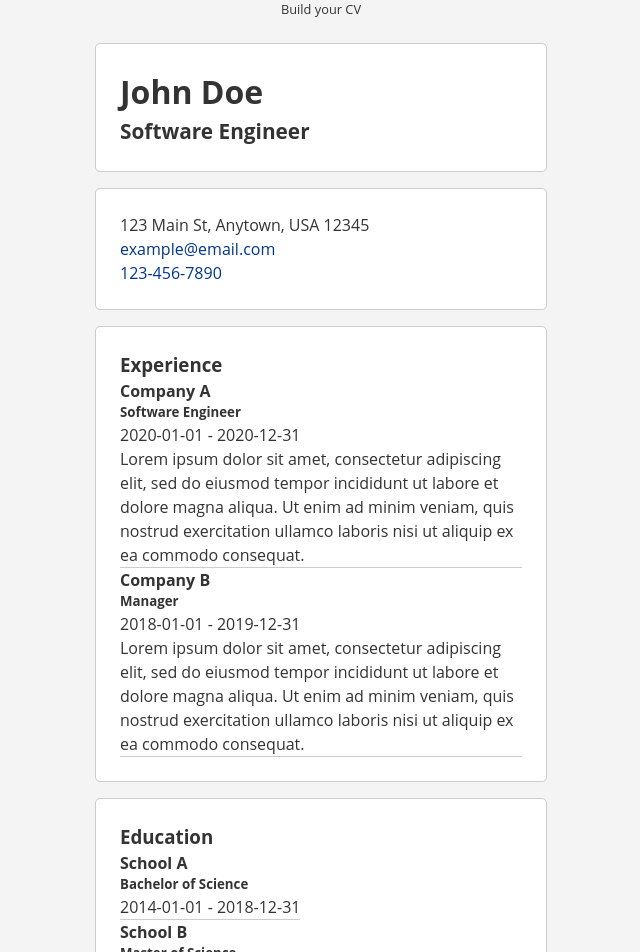
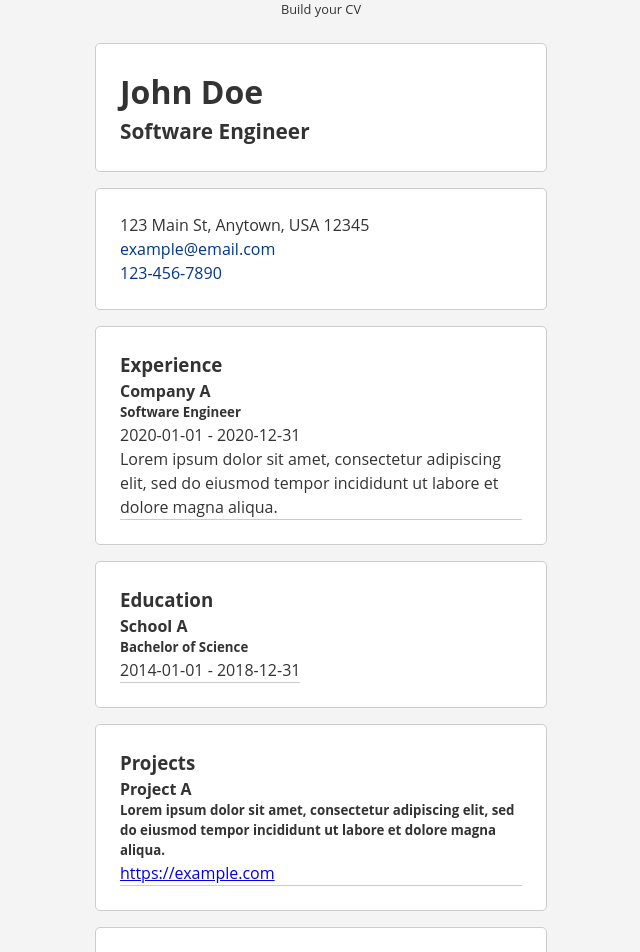
Before and after one commit to r0hitm/cv-app, a React (Create React App) app: page / in a window 1280 px wide. Shown: the top 952 px of the page, without its empty margins (319-959 px from the left). Built offline with nearby package versions, Linux system fonts and the light colour scheme.

Commit message:
Separated dummy data into a separate file

```diff
--- a/src/App.js
+++ b/src/App.js
@@ -7,67 +7,19 @@ import Education from "./components/Education.js";
 import Project from "./components/Projects.js";
 import EditToggleBtn from "./components/EditToggleBtn.js";
 
-import ExperienceFactory from "./js/ExperienceFactory.js"; // Factory function for Experience objects
-import EducationFactory from "./js/EducationFactory.js"; // Factory function for education
-import ProjectFactory from "./js/ProjectsFactory.js"; // Factory function for projects
-
-const dummyData = {
-    name: "John Doe",
-    title: "Software Engineer",
-    email: "example@email.com",
-    phone: "123-456-7890",
-    address: "123 Main St, Anytown, USA 12345",
-    experiences: [
-        ExperienceFactory(
-            "Company A",
-            "Software Engineer",
-            "2020-01-01",
-            "2020-12-31",
-            "Lorem ipsum dolor sit amet, consectetur adipiscing elit, sed do eiusmod tempor incididunt ut labore et dolore magna aliqua. Ut enim ad minim veniam, quis nostrud exercitation ullamco laboris nisi ut aliquip ex ea commodo consequat."
-        ),
-        ExperienceFactory(
-            "Company B",
-            "Manager",
-            "2018-01-01",
-            "2019-12-31",
-            "Lorem ipsum dolor sit amet, consectetur adipiscing elit, sed do eiusmod tempor incididunt ut labore et dolore magna aliqua. Ut enim ad minim veniam, quis nostrud exercitation ullamco laboris nisi ut aliquip ex ea commodo consequat."
-        ),
-    ],
-    education: [
-        EducationFactory(
-            "School A",
-            "Bachelor of Science",
-            "2014-01-01",
-            "2018-12-31"
-        ),
-        EducationFactory(
-            "School B",
-            "Master of Science",
-            "2018-01-01",
-            "2020-12-31"
-        ),
-    ],
-    projects: [
-        ProjectFactory(
-            "Project A",
-            "Lorem ipsum dolor sit amet, consectetur adipiscing elit, sed do eiusmod tempor incididunt ut labore et dolore magna aliqua. Ut enim ad minim veniam, quis nostrud exercitation ullamco laboris nisi ut aliquip ex ea commodo consequat.",
-            "2020-01-01",
-            "2020-12-31",
-            "https://example.com"
-        ),
-        ProjectFactory(
-            "Project B",
-            "Lorem ipsum dolor sit amet, consectetur adipiscing elit, sed do eiusmod tempor incididunt ut labore et dolore magna aliqua. Ut enim ad minim veniam, quis nostrud exercitation ullamco laboris nisi ut aliquip ex ea commodo consequat.",
-            "2019-01-01",
-            "2019-12-31",
-            "https://example.com"
-        ),
-    ],
-    skills: "JavaScript, React, Node, Express, MongoDB",
-};
+import dummyCVData from "./dummyCVData.json";
 
 function App() {
-    const [data, setData] = useState(dummyData);
+    const [data, setData] = useState(dummyCVData);
+    const [name, setName] = useState(data.name);
+    // const [title, setTitle] = useState(data.title);
+    // const [email, setEmail] = useState(data.email);
+    // const [phone, setPhone] = useState(data.phone);
+    // const [address, setAddress] = useState(data.address);
+    // const [skills, setSkills] = useState(data.skills);
+    // const [experiences, setExperiences] = useState(data.experiences);
+    // const [education, setEducation] = useState(data.education);
+    // const [projects, setProjects] = useState(data.projects);
     const [editMode, setEditMode] = useState(false);
 
     /**
--- /dev/null
+++ b/src/dummyCVData.json
@@ -0,0 +1,32 @@
+{
+    "name": "John Doe",
+    "title": "Software Engineer",
+    "email": "example@email.com",
+    "phone": "123-456-7890",
+    "address": "123 Main St, Anytown, USA 12345",
+    "experiences": [
+        {
+            "company": "Company A",
+            "title": "Software Engineer",
+            "startDate": "2020-01-01",
+            "endDate": "2020-12-31",
+            "description": "Lorem ipsum dolor sit amet, consectetur adipiscing elit, sed do eiusmod tempor incididunt ut labore et dolore magna aliqua."
+        }
+    ],
+    "education": [
+        {
+            "school": "School A",
+            "degree": "Bachelor of Science",
+            "startDate": "2014-01-01",
+            "endDate": "2018-12-31"
+        }
+    ],
+    "projects": [
+        {
+            "title": "Project A",
+            "description": "Lorem ipsum dolor sit amet, consectetur adipiscing elit, sed do eiusmod tempor incididunt ut labore et dolore magna aliqua.",
+            "url": "https://example.com"
+        }
+    ],
+    "skills": "JavaScript, React, Node, Express, MongoDB"
+}
```
